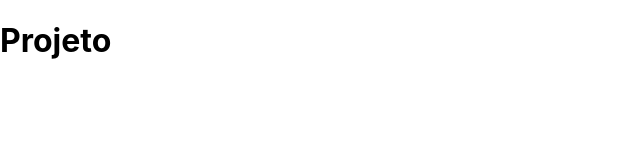
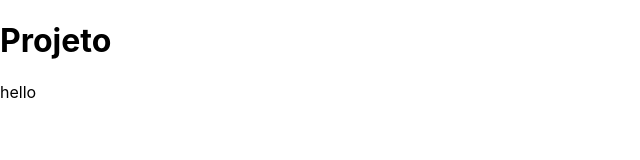
Before and after one commit to enzodanjour/sigaa-react, a React (Vite) app: page /projeto in a window 1280 px wide. Shown: the top 160 px of the page, without its empty margins (0-640 px from the left). Built offline with nearby package versions, Linux system fonts and the light colour scheme.

Commit message:
add components

```diff
--- a/src/App.jsx
+++ b/src/App.jsx
@@ -2,11 +2,12 @@ import { useState } from 'react'
 import logo from './logo.svg'
 import './App.css'
 import { AppRoutes } from './routes'
+import AppFooter from './components/AppFooter';
 
 function App() {
 
   return (
-    <AppRoutes/>
+    <AppRoutes />
   );
 }
 
--- /dev/null
+++ b/src/components/AppFooter.jsx
@@ -0,0 +1,20 @@
+import { Component } from "react";
+import { Container, Navbar, NavbarBrand } from "react-bootstrap";
+
+class AppFooter extends Component{
+    render(){
+
+        return <div className="fixed-bottom">
+            <Navbar color="dark" dark="true">
+                <Container>
+                    <NavbarBrand>
+                        <footer/>
+                        hello
+                    </NavbarBrand>
+                </Container>
+            </Navbar>
+        </div>
+    }
+}
+
+export default AppFooter
--- a/src/routes.jsx
+++ b/src/routes.jsx
@@ -3,21 +3,24 @@ import {
     Routes,
     Route,
   } from "react-router-dom";
+import AppFooter from "./components/AppFooter";
 import { Noticia } from "./pages/noticia";
 import { Principal } from "./pages/principal";
 import { Projeto } from "./pages/projeto";
 
   export function AppRoutes(){
     return (
+      <div>
         <Router>
             <Routes>
             <Route path="/noticia" element={<Noticia/>}/>
             <Route path="/" element={<Principal/>}/>
             <Route path="/projeto" element={<Projeto/>}/>
             </Routes>
+            <AppFooter/>
+        </Router>
 
+      </div>
 
-
-        </Router>
     )
   }
```
Also changed, not shown: 1 other file (tests, documents, lock files or other folders).
